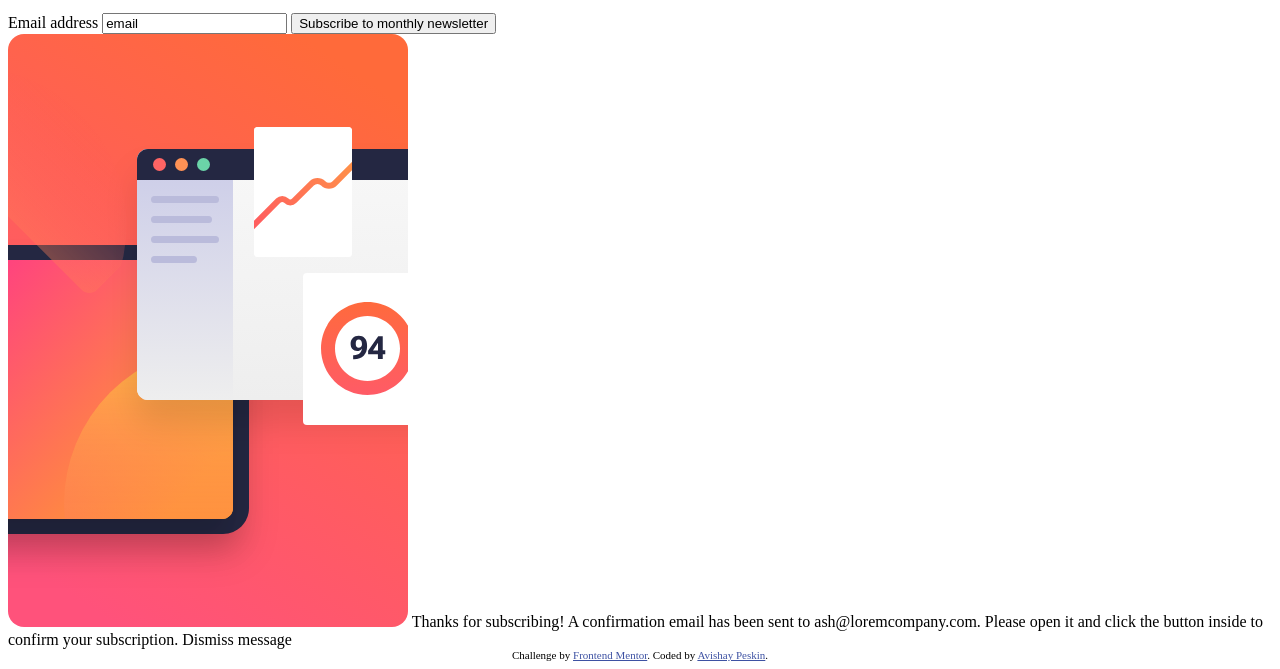
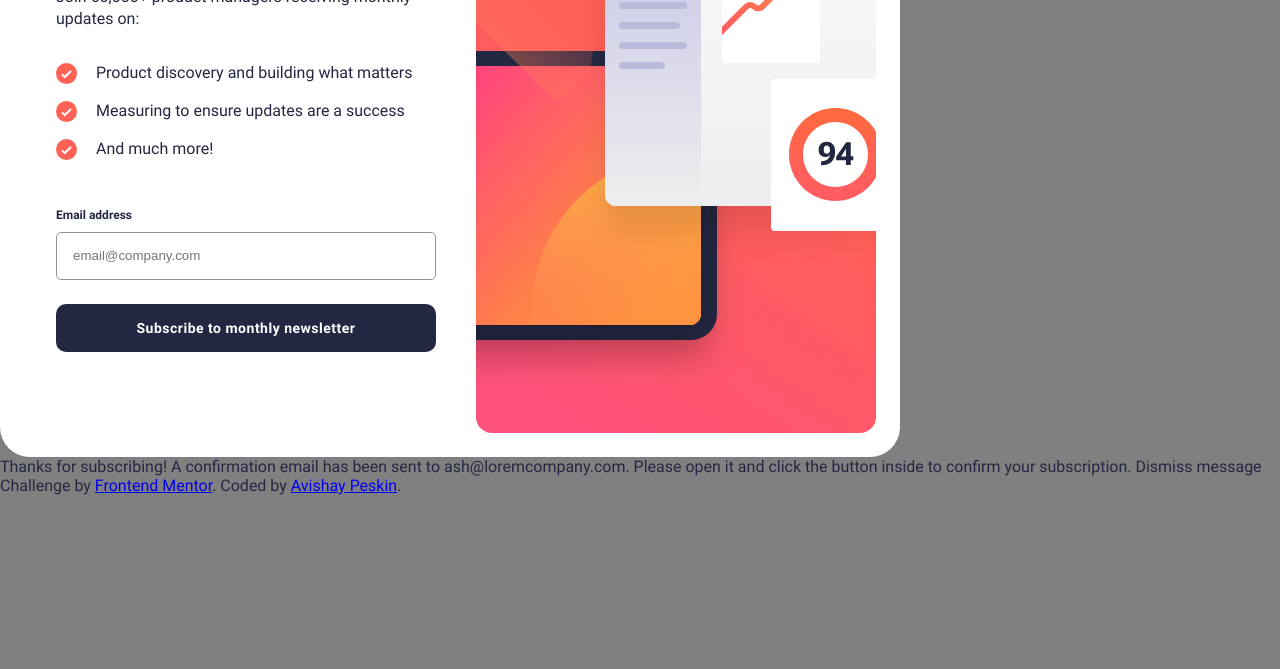
Before and after one commit to avishaypesk/newsletter-signup-challenge, a plain HTML site: page index.html in a window 1280 px wide. Shown: the part 184-853 px from the top of the page. After the commit the page ends 800 px from the top, so only its background shows below. Drawn offline with Linux system fonts and the light colour scheme.

Commit message:
add styles

```diff
--- /dev/null
+++ b/index.css
@@ -0,0 +1,104 @@
+@font-face {
+    font-family: 'Roboto Bold';
+    src: url('./assets/fonts/Roboto-Bold.ttf') format('truetype');
+}
+
+@font-face {
+    font-family: 'Roboto Regular';
+    src: url('./assets/fonts/Roboto-Regular.ttf') format('truetype');
+}
+
+body {
+    font-family: 'Roboto Regular', sans-serif;
+    background-color: grey;
+    max-height: 100vh;
+    max-width: 100%;
+    color: hsl(234, 29%, 20%);
+    margin: 0;
+}
+
+.newsletter {
+    background-color: white;
+    max-width: 900px;
+    border-radius: 30px;
+    display: block;
+}
+
+.newsletter__container {
+    display: flex;
+    justify-content: space-between;
+    padding: 1.5rem;
+}
+
+.newsletter__image {}
+
+.newsletter__form {
+    display: flex;
+    flex-direction: column;
+    max-width: 380px;
+    padding-left: 2rem;
+}
+
+.newsletter__title {
+    font-family: 'Roboto Bold', sans-serif;
+    margin: 0;
+    margin-top: 4rem;
+    font-size: 56px;
+    width: fit-content;
+}
+
+.newsletter__subtitle {
+    font-weight: 400;
+    margin: 0;
+    margin-top: 1rem;
+    font-size: 16px;
+    line-height: 22px;
+    width: fit-content;
+}
+
+.newsletter__list {
+    margin: 0;
+    margin-top: 2rem;
+    padding: 0;
+    list-style-type: none;
+}
+
+.newsletter__list-item {
+    background-image: url(./assets/images/icon-list.svg);
+    background-repeat: no-repeat;
+    background-position: 0 50%;
+    padding-left: 40px;
+    margin-bottom: 1em;
+    line-height: 22px;
+    vertical-align: center;
+    height: 22px;
+    font-size: 16px;
+}
+
+.newsletter__span {
+    font-family: 'Roboto Bold', sans-serif;
+    margin-top: 2rem;
+    margin-bottom: 0.6rem;
+    font-size: 12px;
+}
+
+.newsletter__input {
+    padding: 0;
+    height: 3.5em;
+    padding-left: 1rem;
+    border: 1px hsl(231, 7%, 60%) solid;
+    border-radius: 5px;
+}
+
+.newsletter__button {
+    font-family: 'Roboto Bold', sans-serif;
+    letter-spacing: .5px;
+    font-size: 14px;
+    margin: 0;
+    margin-top: 1.5rem;
+    color: white;
+    background-color: hsl(234, 29%, 20%);
+    border: none;
+    border-radius: 10px;
+    padding: 1rem;
+}
--- a/index.html
+++ b/index.html
@@ -7,20 +7,10 @@
   <!-- displays site properly based on user's device -->
 
   <link rel="icon" type="image/png" sizes="32x32" href="./assets/images/favicon-32x32.png">
+  <link rel="stylesheet" type="text/css" href="./index.css">
 
   <title>Frontend Mentor | Newsletter sign-up form with success message</title>
 
-  <!-- Feel free to remove these styles or customise in your own stylesheet 👍 -->
-  <style>
-    .attribution {
-      font-size: 11px;
-      text-align: center;
-    }
-
-    .attribution a {
-      color: hsl(228, 45%, 44%);
-    }
-  </style>
 </head>
 
 <body>
@@ -44,13 +34,16 @@
 
         <span class="newsletter__span">Email address</span>
 
-        <input class="newsletter__input" placeholder="email@company.com" type="email" value="email" required>
+        <input class="newsletter__input" placeholder="email@company.com" type="email" required>
 
         <button class="newsletter__button" type="button">Subscribe to monthly newsletter</button>
 
       </div>
-      <img src="./assets/images/illustration-sign-up-desktop.svg" alt="sign up illustration" />
+      <img class="newsletter__image" src="./assets/images/illustration-sign-up-desktop.svg"
+        alt="sign up illustration" />
 
+    </div>
+  </div>
   Thanks for subscribing!
 
   A confirmation email has been sent to ash@loremcompany.com.
@@ -59,9 +52,6 @@
   Dismiss message
 
 
-
-    </div>
-  </div>
   <div class="attribution">
     Challenge by <a href="https://www.frontendmentor.io?ref=challenge" target="_blank">Frontend Mentor</a>.
     Coded by <a href="https://github.com/avishaypesk" target="_blank">Avishay Peskin</a>.
```
Lines whose indentation alone changed are shown as unchanged.
